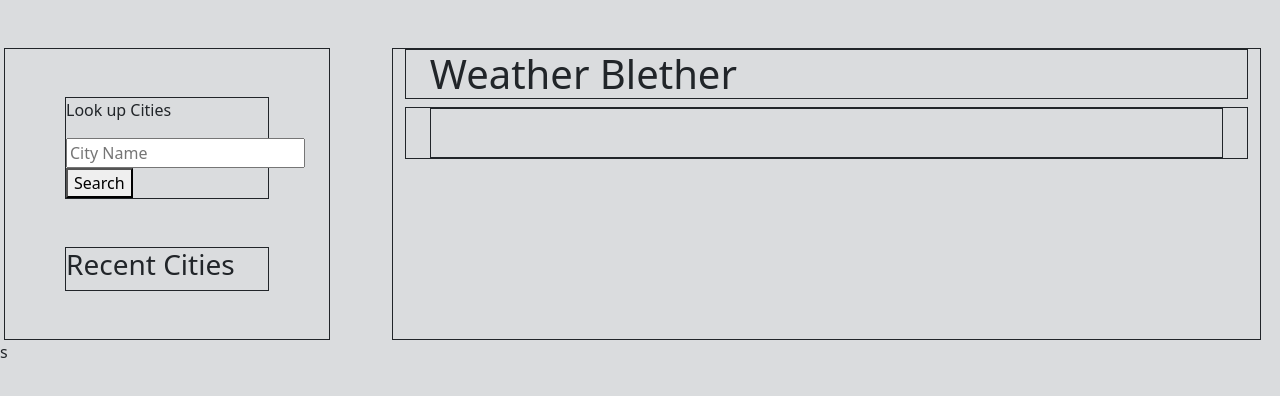
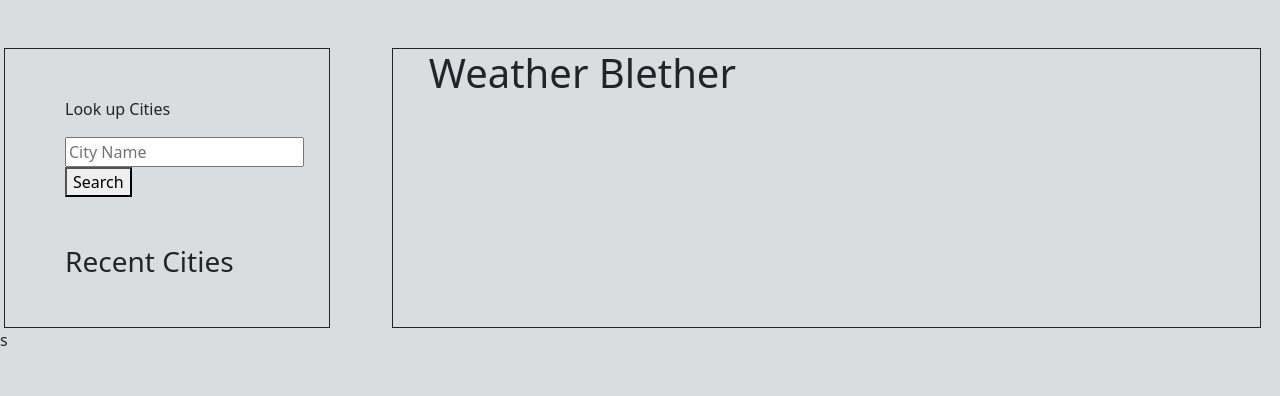
Before and after one commit to cpalileo/weather-blether, a plain HTML site: page index.html in a window 1280 px wide. Drawn offline with nearby package versions, Linux system fonts and the light colour scheme.

Commit message:
cleaned up borders

```diff
--- a/index.html
+++ b/index.html
@@ -12,23 +12,23 @@
 <body class="bg-secondary bg-opacity-25 mt-5">
     <div class="row">
     <aside class="container col-sm-3 ms-3 border border-dark">
-        <form class="m-5 border border-dark">
+        <form class="m-5">
             <div>
                 <p>Look up Cities</p>
                 <input id="citySearch" placeholder="City Name"></input>
                 <button onclick="searchCities()" class="searchButton">Search</button>
                 </div>
         </form>
-        <div class="m-5 border border-dark">
+        <div class="m-5">
             <h3>Recent Cities</h3>
             <div id="recentCities"></div>
         </div>
     </aside>
     <div class="container col-sm-8 border border-dark">
-        <h1 class="container border border-dark">Weather Blether</h1>
-        <div class="container border border-dark">
+        <h1 class="container">Weather Blether</h1>
+        <div class="container">
             <div class="hero">
-                <div class="container border border-dark">
+                <div class="container">
                         <h2 class="cityDisplay"></h2>
                         <img src="" class="iconCurrent"></img>
                         <p class="conditionCurrent"></p>
```
